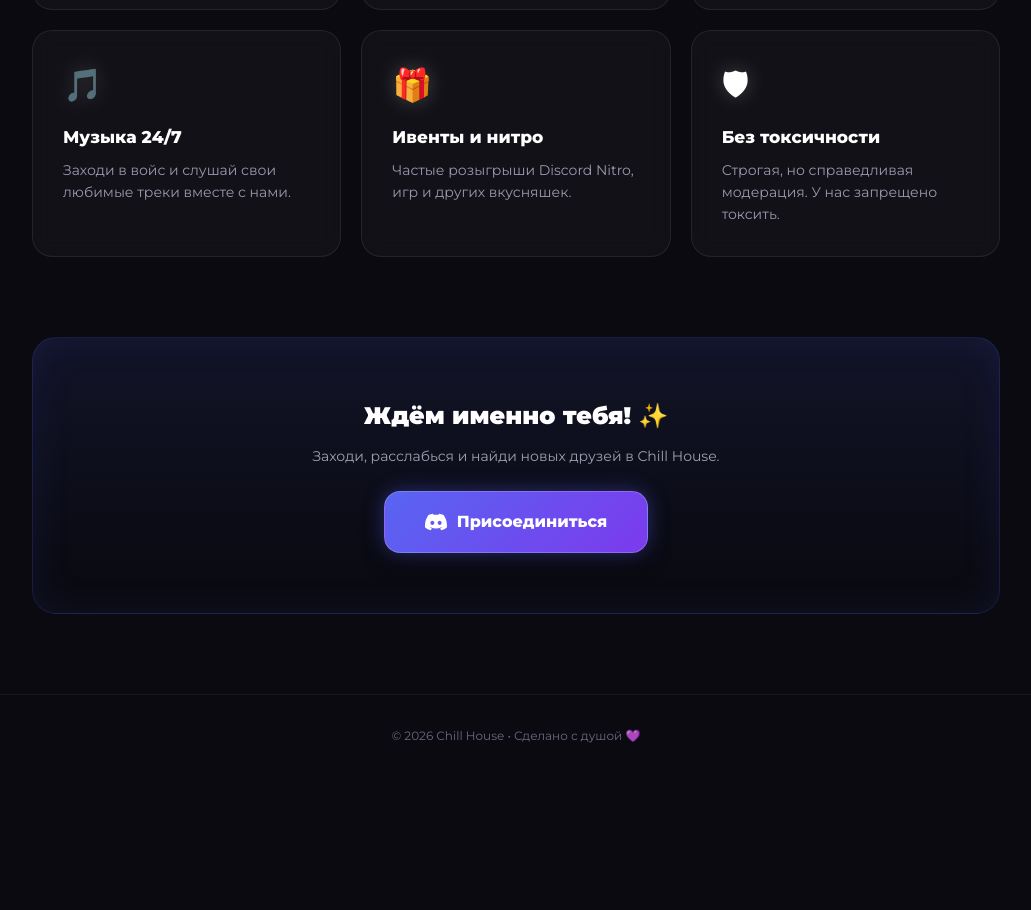
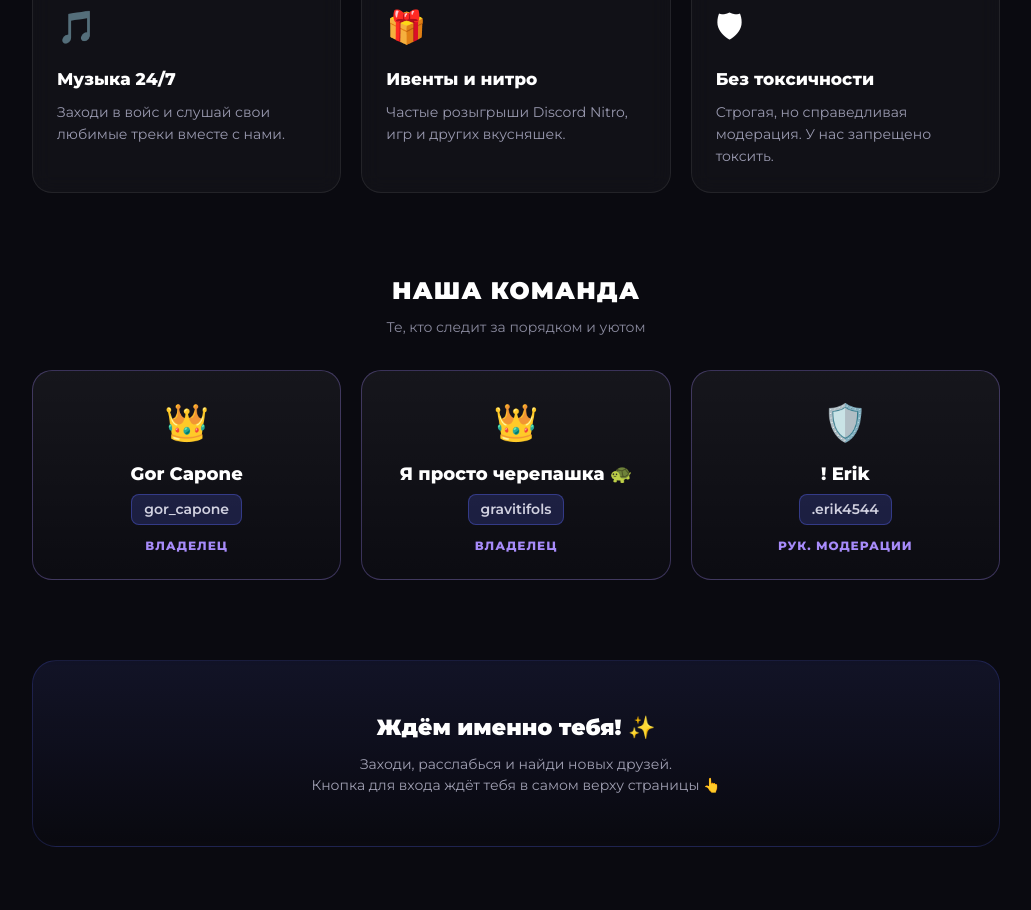
Before and after one commit to erikgalustan719-cell/Me-files, a plain HTML site: page index.html in a window 1280 px wide. Shown: the part 916-1826 px from the top of the page, without its empty margins (124-1155 px from the left). Before the commit the page ends 1693 px from the top, so only its background shows below. Drawn offline with Linux system fonts and the light colour scheme.

Commit message:
Update index.html

```diff
--- a/index.html
+++ b/index.html
@@ -26,7 +26,7 @@
     padding-right: env(safe-area-inset-right);
   }
 
-  /* ===== ЖИВОЙ ФОН (Плавающие шары) ===== */
+  /* ===== ЖИВОЙ ФОН ===== */
   .bg-orbs {
     position: fixed;
     inset: 0;
@@ -41,24 +41,9 @@
     opacity: 0.5;
     animation: float 20s infinite ease-in-out alternate;
   }
-  .orb-1 {
-    width: 300px; height: 300px;
-    background: #5865F2;
-    top: -10%; left: -10%;
-    animation-delay: 0s;
-  }
-  .orb-2 {
-    width: 250px; height: 250px;
-    background: #a78bfa;
-    bottom: -10%; right: -10%;
-    animation-delay: -5s;
-  }
-  .orb-3 {
-    width: 200px; height: 200px;
-    background: #ec4899;
-    top: 40%; left: 60%;
-    animation-delay: -10s;
-  }
+  .orb-1 { width: 300px; height: 300px; background: #5865F2; top: -10%; left: -10%; animation-delay: 0s; }
+  .orb-2 { width: 250px; height: 250px; background: #a78bfa; bottom: -10%; right: -10%; animation-delay: -5s; }
+  .orb-3 { width: 200px; height: 200px; background: #ec4899; top: 40%; left: 60%; animation-delay: -10s; }
 
   @keyframes float {
     0% { transform: translate(0, 0) scale(1); }
@@ -108,7 +93,7 @@
     justify-content: center;
     align-items: center;
     text-align: center;
-    padding: 60px 20px 70px;
+    padding: 60px 20px 40px;
   }
 
   .online-badge {
@@ -159,7 +144,7 @@
     line-height: 1.6;
   }
 
-  /* ===== КНОПКА ===== */
+  /* ===== КНОПКА ВХОДА (ЕДИНСТВЕННАЯ) ===== */
   .btn-discord {
     display: inline-flex;
     align-items: center;
@@ -199,7 +184,7 @@
     font-size: 14px;
   }
 
-  /* ===== КАРТОЧКИ ===== */
+  /* ===== КАРТОЧКИ ФИШЕК ===== */
   .cards {
     display: grid;
     grid-template-columns: 1fr;
@@ -212,26 +197,66 @@
     padding: 24px;
     backdrop-filter: blur(10px);
     transition: all 0.3s ease;
+  }
+  .card .icon { font-size: 32px; margin-bottom: 16px; display: inline-block; }
+  .card h3 { font-size: 17px; margin-bottom: 8px; color: #fff; }
+  .card p { color: #9a9ab0; font-size: 14px; line-height: 1.6; }
+
+  /* ===== КОМАНДА ===== */
+  .team-cards {
+    display: grid;
+    grid-template-columns: 1fr;
+    gap: 16px;
+  }
+  .staff-card {
+    background: linear-gradient(180deg, rgba(255,255,255,0.05) 0%, rgba(255,255,255,0.01) 100%);
+    border: 1px solid rgba(167,139,250,0.3);
+    border-radius: 20px;
+    padding: 24px;
+    text-align: center;
+    transition: all 0.3s ease;
     position: relative;
-    overflow: hidden;
   }
-  .card::before {
-    content: '';
-    position: absolute;
-    top: 0; left: 0; width: 100%; height: 100%;
-    background: linear-gradient(135deg, rgba(167,139,250,0.1), transparent);
-    opacity: 0;
-    transition: opacity 0.3s ease;
+  .staff-card:hover {
+    border-color: rgba(167,139,250,0.8);
+    box-shadow: 0 10px 30px rgba(167,139,250,0.15);
+    transform: translateY(-3px);
   }
-  .card:hover::before { opacity: 1; }
-  .card .icon {
-    font-size: 32px;
-    margin-bottom: 16px;
+  .staff-icon {
+    font-size: 36px;
+    margin-bottom: 12px;
     display: inline-block;
-    filter: drop-shadow(0 0 10px rgba(255,255,255,0.2));
   }
-  .card h3 { font-size: 17px; margin-bottom: 8px; color: #fff; position: relative; }
-  .card p { color: #9a9ab0; font-size: 14px; line-height: 1.6; position: relative; }
+  .staff-display-name {
+    font-size: 18px;
+    font-weight: 800;
+    color: #fff;
+    margin-bottom: 6px;
+  }
+  .staff-username {
+    display: inline-block;
+    font-size: 14px;
+    font-weight: 600;
+    color: #d1d1e0;
+    background: rgba(88, 101, 242, 0.2);
+    border: 1px solid rgba(88, 101, 242, 0.4);
+    padding: 4px 12px;
+    border-radius: 8px;
+    text-decoration: none;
+    cursor: pointer;
+    transition: background 0.2s;
+  }
+  .staff-username:active {
+    background: rgba(88, 101, 242, 0.5);
+  }
+  .staff-role {
+    font-size: 12px;
+    color: #a78bfa;
+    text-transform: uppercase;
+    letter-spacing: 1px;
+    font-weight: 800;
+    margin-top: 12px;
+  }
 
   /* ===== CTA ===== */
   .cta {
@@ -240,11 +265,10 @@
     border: 1px solid rgba(88,101,242,0.2);
     border-radius: 24px;
     padding: 40px 20px;
-    box-shadow: inset 0 0 40px rgba(88,101,242,0.1);
+    margin-bottom: 20px;
   }
-  .cta h2 { font-size: 24px; font-weight: 900; margin-bottom: 12px; }
-  .cta p { color: #a0a0b3; margin-bottom: 24px; font-size: 14px; }
-  .cta .btn-discord { margin: 0 auto; }
+  .cta h2 { font-size: 22px; font-weight: 900; margin-bottom: 10px; }
+  .cta p { color: #a0a0b3; font-size: 14px; }
 
   /* ===== FOOTER ===== */
   footer {
@@ -253,26 +277,26 @@
     color: #6a6a80;
     font-size: 12px;
     border-top: 1px solid rgba(255,255,255,0.05);
-    margin-top: 40px;
+    margin-top: 20px;
   }
 
-  /* ============================================================= */
-  /* ===============  ПЛАНШЕТЫ И ДЕСКТОП  ======================== */
   /* ============================================================= */
   @media (min-width: 600px) {
     nav { padding: 18px 40px; }
     nav .logo { font-size: 20px; }
     nav a { font-size: 14px; margin-left: 10px; }
-    .hero { padding: 80px 30px 100px; }
+    .hero { padding: 80px 30px 60px; }
     .btn-discord { width: auto; padding: 18px 40px; font-size: 16px; }
+
     .cards { grid-template-columns: repeat(2, 1fr); gap: 20px; }
-    .card { padding: 30px; }
     .card:hover {
       transform: translateY(-5px);
       border-color: rgba(167,139,250,0.5);
       box-shadow: 0 10px 30px rgba(88,101,242,0.2);
     }
-    .cta { padding: 60px 40px; }
+
+    .team-cards { grid-template-columns: repeat(3, 1fr); gap: 20px; }
+    .cta { padding: 50px 40px; }
   }
 
   @media (min-width: 900px) {
@@ -301,7 +325,7 @@
   <div class="logo">Chill House</div>
   <div class="links">
     <a href="#features">Атмосфера</a>
-    <a href="#join">Вступить</a>
+    <a href="#team">Команда</a>
   </div>
 </nav>
 
@@ -312,6 +336,8 @@
   </div>
   <h1>Chill House</h1>
   <p>Твоё идеальное место для отдыха после школы или работы. Общение без токсичности, классные игры, музыка и новые друзья.</p>
+
+  <!-- ЕДИНСТВЕННАЯ КНОПКА ВХОДА -->
   <a class="btn-discord" href="https://discord.gg/JAPHSp5Dc" target="_blank" rel="noopener">
     <svg viewBox="0 0 127.14 96.36" fill="currentColor">
       <path d="M107.7,8.07A105.15,105.15,0,0,0,81.47,0a72.06,72.06,0,0,0-3.36,6.83A97.68,97.68,0,0,0,49,6.83,72.37,72.37,0,0,0,45.64,0,105.89,105.89,0,0,0,19.39,8.09C2.79,32.65-1.71,56.6.54,80.21h0A105.73,105.73,0,0,0,32.71,96.36,77.7,77.7,0,0,0,39.6,85.25a68.42,68.42,0,0,1-10.85-5.18c.91-.66,1.8-1.34,2.66-2a75.57,75.57,0,0,0,64.32,0c.87.71,1.76,1.39,2.66,2a68.68,68.68,0,0,1-10.87,5.19,77,77,0,0,0,6.89,11.1A105.25,105.25,0,0,0,126.6,80.22h0C129.24,52.84,122.09,29.11,107.7,8.07ZM42.45,65.69C36.18,65.69,31,60,31,53s5-12.74,11.43-12.74S54,46,53.89,53,48.84,65.69,42.45,65.69Zm42.24,0C78.41,65.69,73.25,60,73.25,53s5-12.74,11.44-12.74S96.23,46,96.12,53,91.08,65.69,84.69,65.69Z"/>
@@ -358,16 +384,42 @@
   </div>
 </section>
 
+<!-- РАЗДЕЛ: КОМАНДА СЕРВЕРА (ОБНОВЛЕНО) -->
+<section id="team">
+  <h2 class="section-title">Наша команда</h2>
+  <p class="section-sub">Те, кто следит за порядком и уютом</p>
+
+  <div class="team-cards">
+    <!-- gor_capone -->
+    <div class="staff-card">
+      <span class="staff-icon">👑</span>
+      <div class="staff-display-name">Gor Capone</div>
+      <div class="staff-username">gor_capone</div>
+      <div class="staff-role">Владелец</div>
+    </div>
+
+    <!-- gravitifols -->
+    <div class="staff-card">
+      <span class="staff-icon">👑</span>
+      <div class="staff-display-name">Я просто черепашка 🐢</div>
+      <div class="staff-username">gravitifols</div>
+      <div class="staff-role">Владелец</div>
+    </div>
+
+    <!-- Erik -->
+    <div class="staff-card">
+      <span class="staff-icon">🛡️</span>
+      <div class="staff-display-name">! Erik</div>
+      <div class="staff-username">.erik4544</div>
+      <div class="staff-role">Рук. модерации</div>
+    </div>
+  </div>
+</section>
+
 <section id="join">
   <div class="cta">
     <h2>Ждём именно тебя! ✨</h2>
-    <p>Заходи, расслабься и найди новых друзей в Chill House.</p>
-    <a class="btn-discord" href="https://discord.gg/JAPHSp5Dc" target="_blank" rel="noopener">
-      <svg viewBox="0 0 127.14 96.36" fill="currentColor">
-        <path d="M107.7,8.07A105.15,105.15,0,0,0,81.47,0a72.06,72.06,0,0,0-3.36,6.83A97.68,97.68,0,0,0,49,6.83,72.37,72.37,0,0,0,45.64,0,105.89,105.89,0,0,0,19.39,8.09C2.79,32.65-1.71,56.6.54,80.21h0A105.73,105.73,0,0,0,32.71,96.36,77.7,77.7,0,0,0,39.6,85.25a68.42,68.42,0,0,1-10.85-5.18c.91-.66,1.8-1.34,2.66-2a75.57,75.57,0,0,0,64.32,0c.87.71,1.76,1.39,2.66,2a68.68,68.68,0,0,1-10.87,5.19,77,77,0,0,0,6.89,11.1A105.25,105.25,0,0,0,126.6,80.22h0C129.24,52.84,122.09,29.11,107.7,8.07ZM42.45,65.69C36.18,65.69,31,60,31,53s5-12.74,11.43-12.74S54,46,53.89,53,48.84,65.69,42.45,65.69Zm42.24,0C78.41,65.69,73.25,60,73.25,53s5-12.74,11.44-12.74S96.23,46,96.12,53,91.08,65.69,84.69,65.69Z"/>
-      </svg>
-      Присоединиться
-    </a>
+    <p>Заходи, расслабься и найди новых друзей.<br>Кнопка для входа ждёт тебя в самом верху страницы 👆</p>
   </div>
 </section>
 
```
